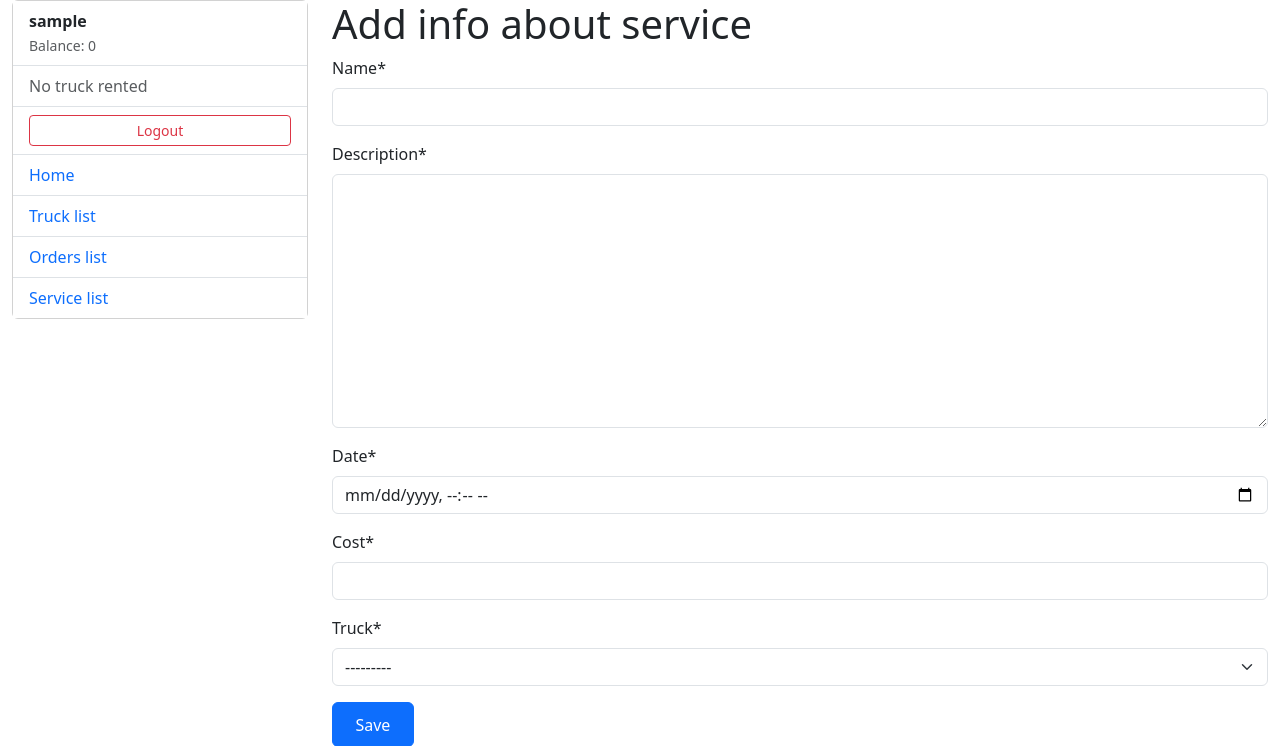
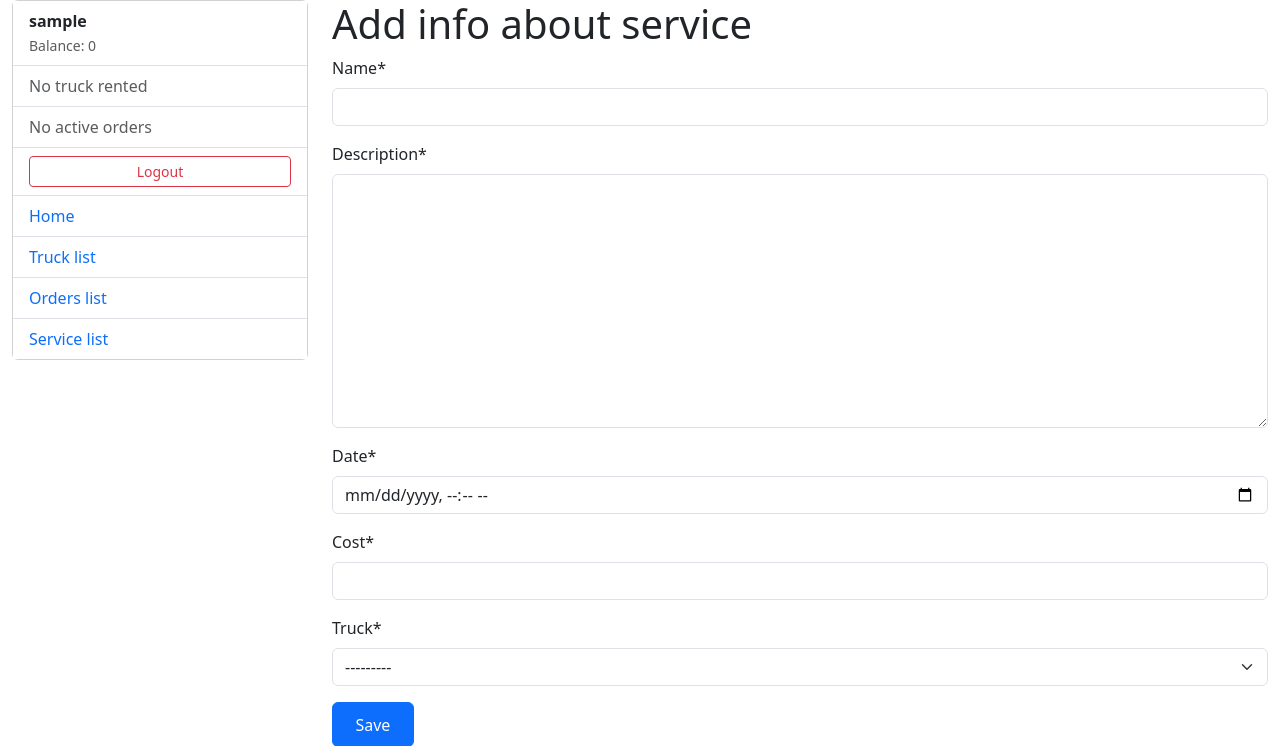
Before and after one commit to AngryAndrii/cargo-service, a Django app: page /services/create/ in a window 1280 px wide. Shown: the top 746 px of the page. Run offline with Django 5.2, Linux system fonts and the light colour scheme; the visitor is signed in with stand-in values (Sample User, id 1); data that the repository does not hold is empty; some libraries are stand-ins or nearby versions.

Commit message:
added order detail in sidebar

```diff
--- /dev/null
+++ b/cargo/context_processors.py
@@ -0,0 +1,10 @@
+from .models import Order
+
+def active_order(request):
+    if request.user.is_authenticated:
+        return {
+            "active_order": request.user.orders
+            .filter(status=Order.Status.IN_PROGRESS)
+            .first()
+        }
+    return {"active_order": None}
--- a/core/settings.py
+++ b/core/settings.py
@@ -49,6 +49,7 @@ TEMPLATES = [
                 "django.template.context_processors.request",
                 "django.contrib.auth.context_processors.auth",
                 "django.contrib.messages.context_processors.messages",
+                "cargo.context_processors.active_order",
             ],
         },
     },
--- a/templates/includes/sidebar.html
+++ b/templates/includes/sidebar.html
@@ -26,6 +26,7 @@
                 hx-target="#modals-here"
                 hx-swap="innerHTML"
                 class="btn btn-warning btn-sm w-100"
+                {% if active_order %}disabled{% endif %}
             >
               Return truck
             </button>
@@ -33,6 +34,18 @@
         {% else %}
           <li class="list-group-item text-muted">
             No truck rented
+          </li>
+        {% endif %}
+
+        {% if active_order %}
+          <li class="list-group-item">
+            <strong>Active order</strong><br>
+            {{ active_order.name }}<br>
+            {{ active_order.weight }} kg
+          </li>
+        {% else %}
+          <li class="list-group-item text-muted">
+            No active orders
           </li>
         {% endif %}
 
```
Also changed, not shown: cargo/views.py (line endings or trailing spaces).
